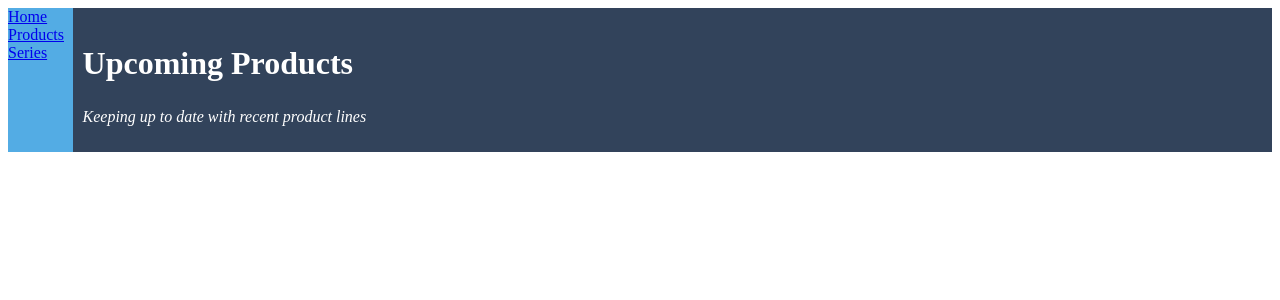
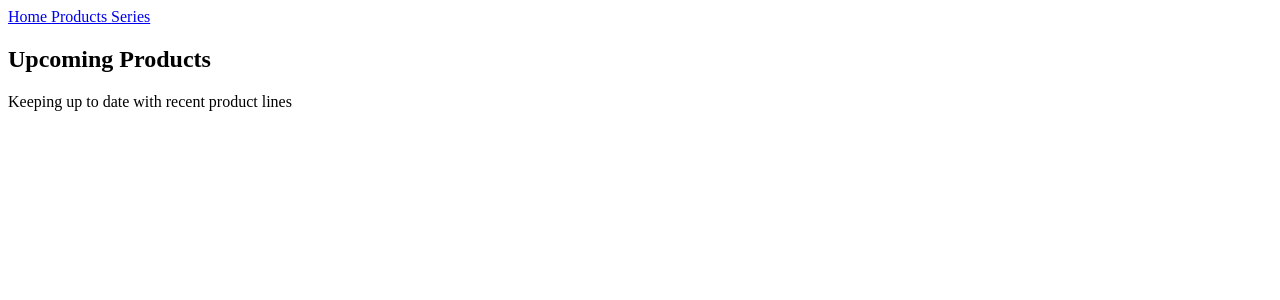
Before and after one commit to gregrossdev/angular-product-lines, an Angular app: page / in a window 1280 px wide. Shown: the top 300 px of the page. Built offline with nearby package versions, Linux system fonts and the light colour scheme.

Commit message:
component template

```diff
--- a/src/app/app.component.css
+++ /dev/null
@@ -1,27 +0,0 @@
-:host {
-  display: flex;
-  min-height: 100%;
-}
-nav {
-  width: 68px;
-  background-color: #53ace4;
-}
-nav .icon {
-  width: 48px;
-  height: 48px;
-  margin: 10px;
-}
-section {
-  width: 100%;
-  background-color: #32435b;
-}
-section > header {
-  color: #ffffff;
-  padding: 10px;
-}
-section > header > h1 {
-  font-size: 2em;
-}
-section > header .description {
-  font-style: italic;
-}
--- a/src/app/app.component.ts
+++ b/src/app/app.component.ts
@@ -2,7 +2,8 @@ import { Component } from '@angular/core';
 
 @Component({
   selector: 'app-root',
-  templateUrl: './app.component.html',
-  styleUrls: ['./app.component.css']
+  templateUrl: './app.component.html'
 })
+
+
 export class AppComponent {}
--- a/src/app/app.module.ts
+++ b/src/app/app.module.ts
@@ -6,7 +6,7 @@ import { AppComponent } from './app.component';
 
 @NgModule({
   declarations: [
-    AppComponent
+    AppComponent,
   ],
   imports: [
     BrowserModule,
@@ -15,4 +15,6 @@ import { AppComponent } from './app.component';
   providers: [],
   bootstrap: [AppComponent]
 })
-export class AppModule { }
+
+
+export class AppModule {}
```
Also changed, not shown: 1 other file (tests, documents, lock files or other folders).
